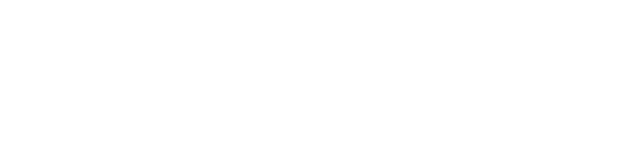
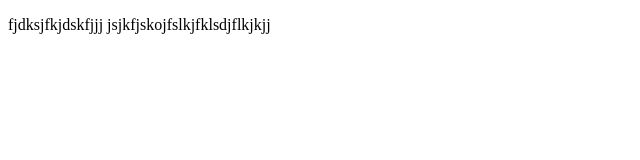
Before and after one commit to NathLH/repo_test, a plain HTML site: page index.html in a window 1280 px wide. Shown: the whole page, without its empty margins (0-640 px from the left). Drawn offline with Linux system fonts and the light colour scheme.

Commit message:
ajout new para

```diff
--- a/index.html
+++ b/index.html
@@ -6,6 +6,6 @@
     <title>Hello world VERSION 2</title>
 </head>
 <body>
-
+    <P>fjdksjfkjdskfjjj jsjkfjskojfslkjfklsdjflkjkjj</P>
 </body>
 </html>
```
